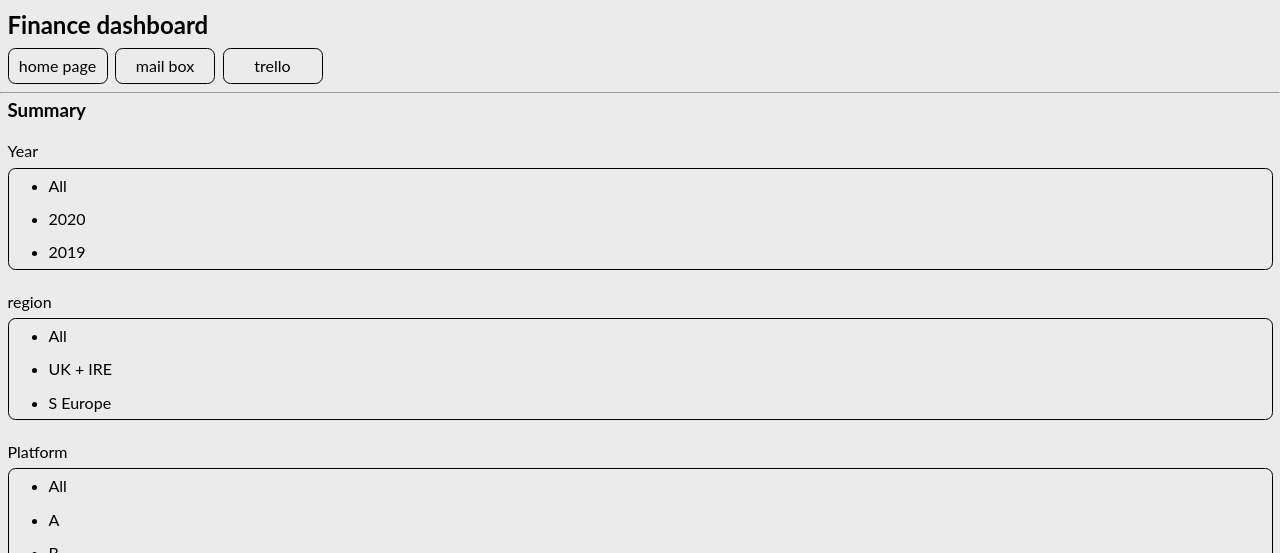
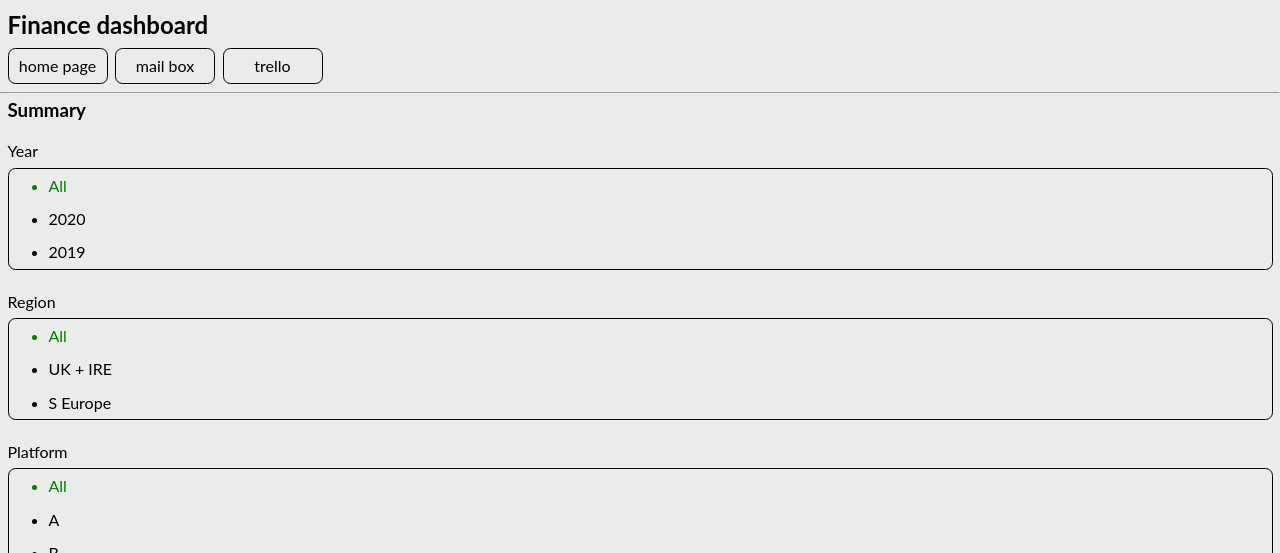
Before and after one commit to Aragor70/Dashboard, a React (Create React App) app in the folder client/: page / in a window 1280 px wide. Shown: the top 553 px of the page. Built offline with nearby package versions, Linux system fonts and the light colour scheme.

Commit message:
Update: li highlights, button and filters

```diff
--- a/client/src/interface/App.js
+++ b/client/src/interface/App.js
@@ -62,8 +62,6 @@ const App = () => {
 
   useEffect(() => {
 
-
-
     const doFilter = dataset.filter((element) => region ? element.region === region : true ).filter((element) => year ? element.year === year : true )
 
     /* const selectYears = dataset.map((element) => element.year)
@@ -78,7 +76,7 @@ const App = () => {
     setRegions(regionNames)
     setPlatforms(platformNames)
 
-    if(platform && !platformNames.includes(platform)) setPlatform("");
+    if (platform && !platformNames.includes(platform)) setPlatform("");
 
   }, [year, region]);
 
@@ -105,21 +103,21 @@ const App = () => {
             <h3 className="page-title">Summary</h3>
 
             <div className="choice-box">
-              <p>Year</p>
+              <p><span>Year</span></p>
               <ul>
-                <li onClick={e=> setYear(null)}>All</li>
+                <li style={ year ? { color: '#000' } : { color: 'green' } } onClick={e=> setYear(null)}><span>All</span></li>
                 {
-                  years.map((element, index) => <li key={index} onClick={e=> setYear(element)}>{element}</li>)
+                  years.map((element, index) => <li style={ element === year ? { color: 'green' } : { color: '#000' } } key={index} onClick={e=> setYear(element)}><span>{element}</span></li>)
                 }
               </ul>
             </div>
 
             <div className="choice-box">
-              <p onClick={e=> setRegion(null)}>region</p>
+              <p><span>Region</span></p>
               <ul>
-                <li onClick={e=> setRegion("")}>All</li>
+                <li style={ region ? { color: '#000' } : { color: 'green' } } onClick={e=> setRegion(null)} onClick={e=> setRegion("")}><span>All</span></li>
                 {
-                  regions.filter((element) => year ? element === year : true ).map((element, index) => <li key={index} onClick={e=> setRegion(element)}>{element}</li>)
+                  regions.map((element, index) => <li style={ element === region ? { color: 'green' } : { color: '#000' } } key={index} onClick={e=> setRegion(element)}><span>{element}</span></li>)
                 }
 
 
@@ -127,11 +125,11 @@ const App = () => {
             </div>
 
             <div className="choice-box">
-              <p>Platform</p>
+              <p><span>Platform</span></p>
               <ul>
-                <li onClick={e=> setPlatform("")}>All</li>
+                <li style={ platform ? { color: '#000' } : { color: 'green' } } onClick={e=> setPlatform("")}><span>All</span></li>
                 {
-                  platforms.map((element, index) => <li key={index} onClick={e=> setPlatform(element)}>{makeFirstUpper(element)}</li>)
+                  platforms.map((element, index) => <li style={ element === platform ? { color: 'green' } : { color: '#000' } } key={index} onClick={e=> setPlatform(element)}><span>{makeFirstUpper(element)}</span></li>)
                 }
 
               </ul>
--- a/client/src/interface/Dashboard.js
+++ b/client/src/interface/Dashboard.js
@@ -14,7 +14,7 @@ const Dashboard = ({ data, labels }) => {
     return (
         <Fragment>
 
-            <Chart labels={labels} label="Country" data={data} />
+            <Chart label="Country" data={data} labels={labels} />
 
 
         </Fragment>
--- a/client/src/style/choiceBox.css
+++ b/client/src/style/choiceBox.css
@@ -13,4 +13,15 @@
 {
     margin: 0;
     border: 1px solid #000;
+    cursor: default;
 }
+
+.choice-box ul li
+{
+    cursor: default;
+}
+
+.choice-box ul li span
+{
+    cursor: pointer;
+}
```
